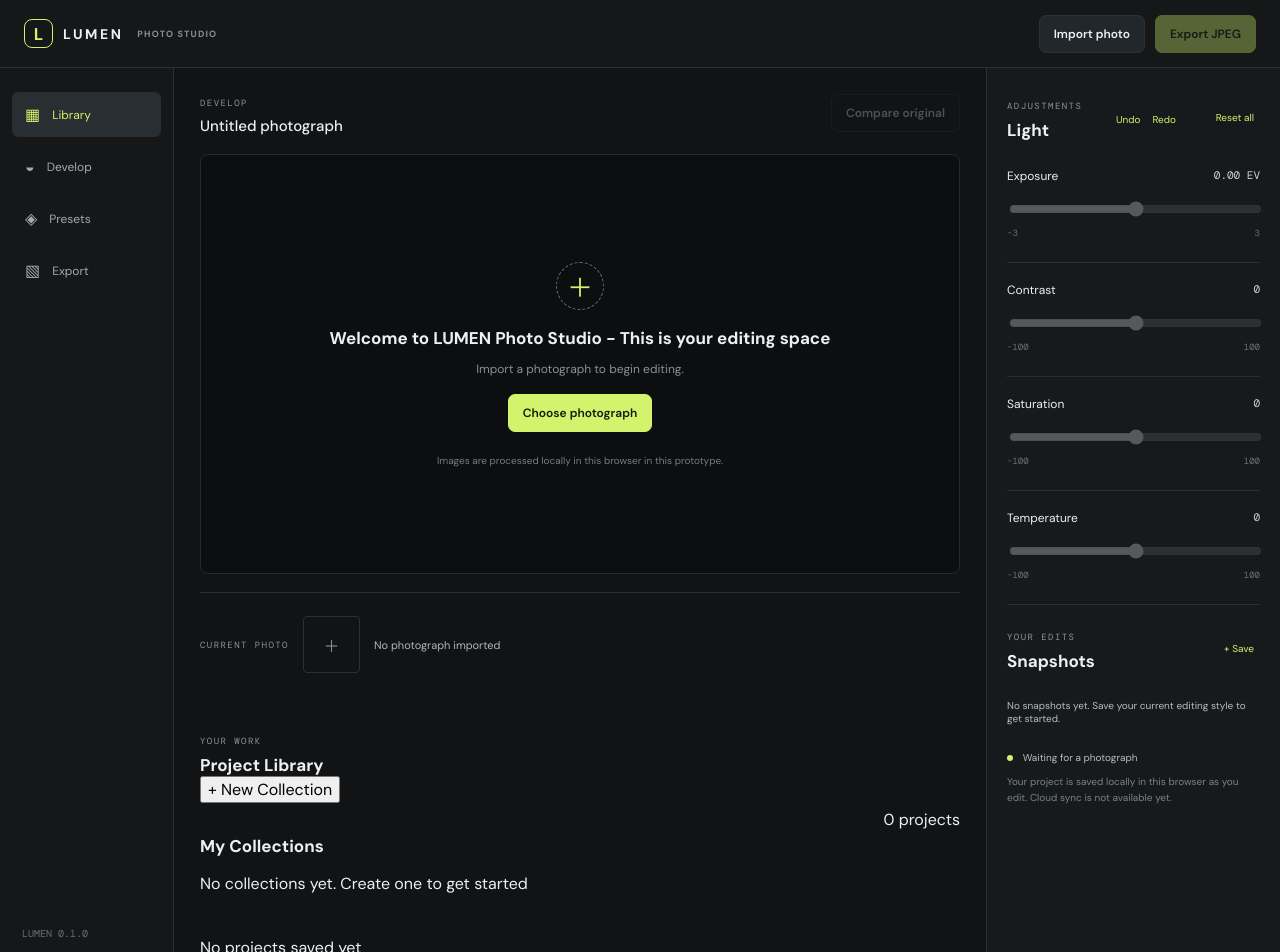
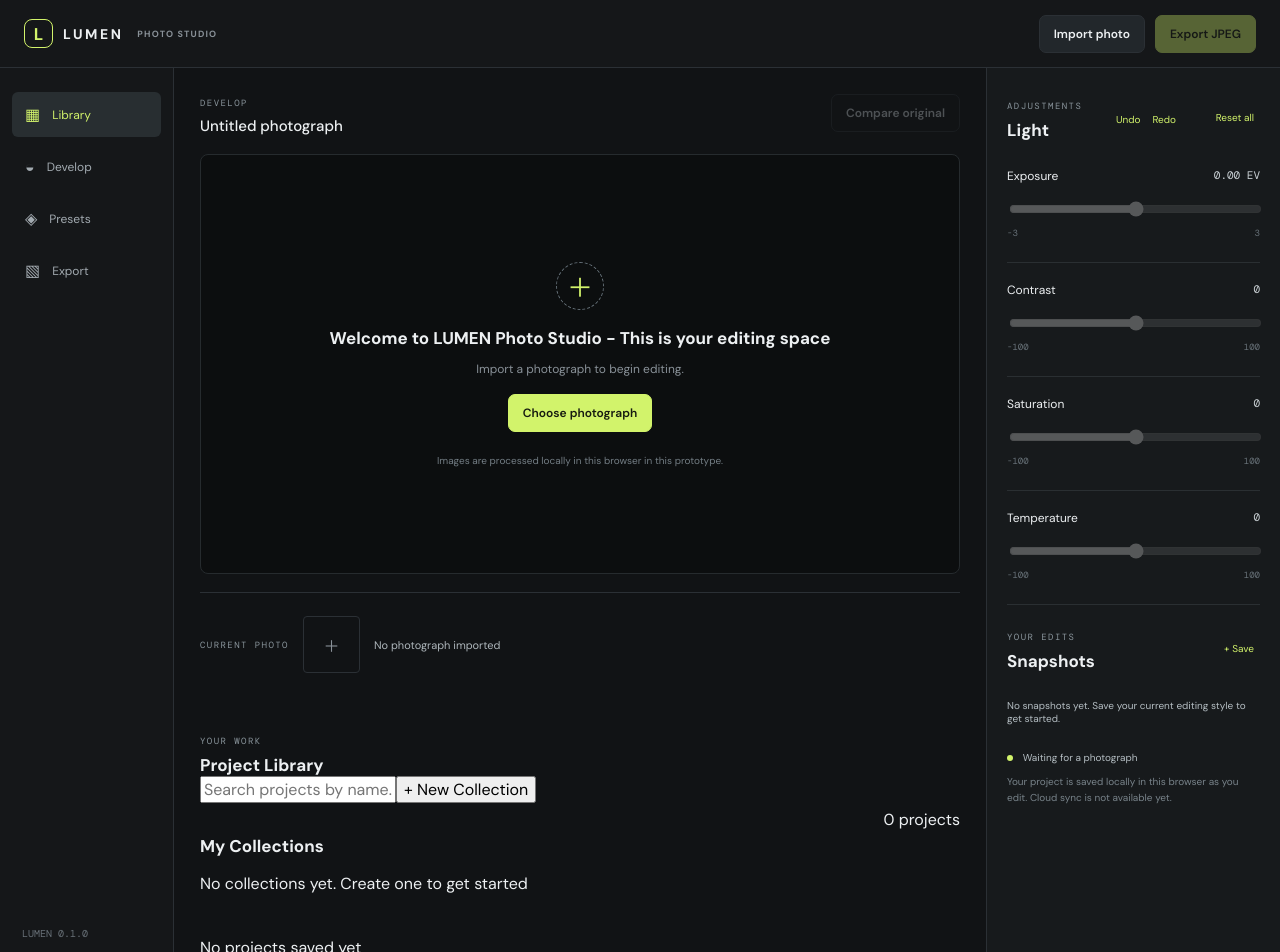
Before and after one commit to Tobi1654/LUMEN-Project, a Next.js app: page / in a window 1280 px wide. Shown: the top 952 px of the page. Built offline with nearby package versions, Linux system fonts and the light colour scheme.

Commit message:
added a search fir the project

```diff
--- a/app/page.tsx
+++ b/app/page.tsx
@@ -71,6 +71,7 @@ export default function Home() {
   const [showOriginal, setShowOriginal] = useState(false);
   const [ready, setReady] = useState(false);
   const [projects, setProjects] = useState<Project[]>([]);
+  const [searchQuery, setSearchQuery] = useState("");
   const [collections, setCollections] = useState<Collection[]>([])
   const [activeCollectionId, setActiveCollectionId] = useState<string | null>(null);
 
@@ -530,6 +531,12 @@ async function handleDeleteCollection(collection: Collection) {
               <div>
                 <span className="eyebrow">YOUR WORK</span>
                 <h2>Project Library</h2>
+                <input
+                  type="text"
+                  placeholder="Search projects by name..."
+                  value={searchQuery}
+                  onChange={(event) => setSearchQuery(event.target.value)}
+                />
                 <button onClick={handleCreateCollection}> + New Collection </button>
                 <div className="librarySection">
                   <h2>My Collections</h2>
```
